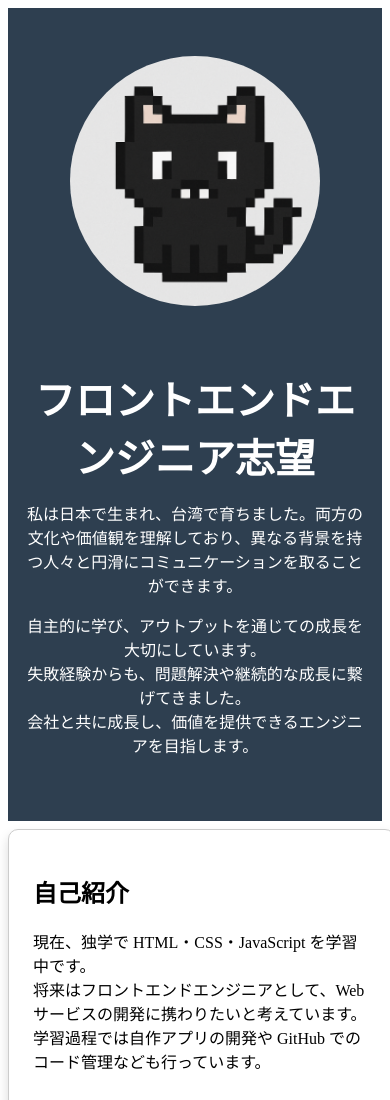
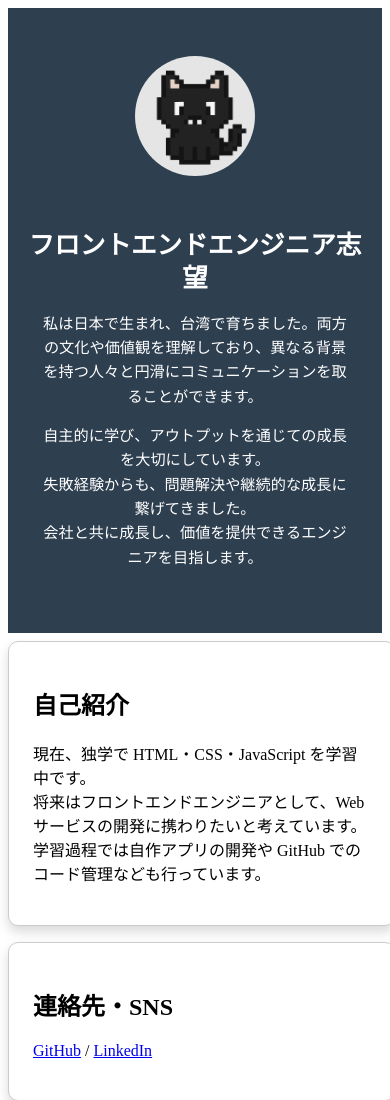
Before and after one commit to Masaakiii/web-profile, a plain HTML site: page index.html in a window 390 px wide. Shown: the top 1100 px of the page. Drawn offline with Linux system fonts and the light colour scheme.

Commit message:
Update style.css

```diff
--- a/style.css
+++ b/style.css
@@ -86,3 +86,23 @@ footer {
   background-color: #f5f5f5;
   margin-top: 2rem;
 }
+
+@media (max-width: 767px) {
+  .intro-text h1 {
+    font-size: 1.6rem;
+    line-height: 1.3;
+    text-align: center;
+  }
+
+  .intro-text p {
+    font-size: 0.95rem;
+    line-height: 1.6;
+    text-align: center;
+    padding: 0 1rem;
+  }
+
+  .intro-image img {
+    width: 120px;
+    height: 120px;
+  }
+}
```
